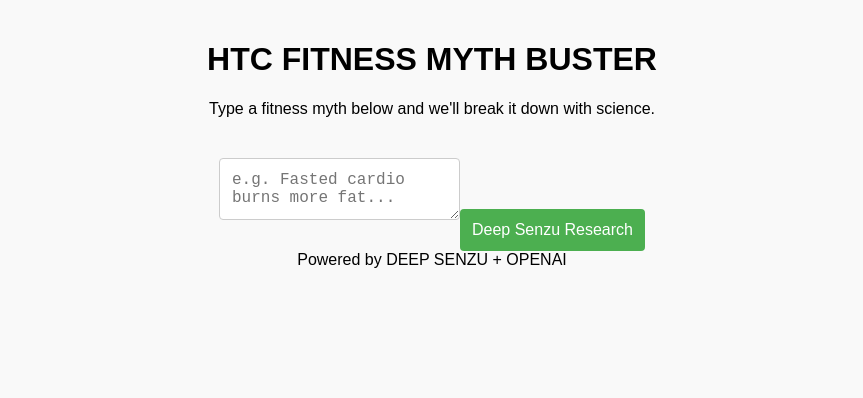
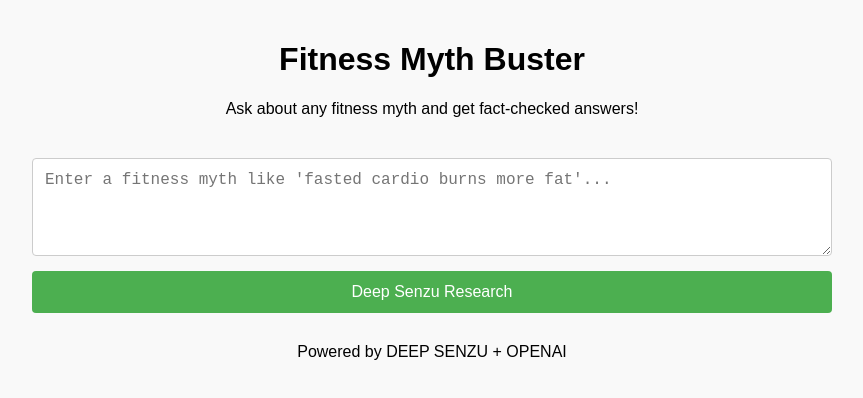
Before and after one commit to kegz1/fitness-myth-buster-clean, a React (Create React App) app in the folder frontend/: page / in a window 1280 px wide. Shown: the top 398 px of the page, without its empty margins (208-1071 px from the left). Built offline with nearby package versions, Linux system fonts and the light colour scheme.

Commit message:
Update App.js

```diff
--- a/frontend/src/App.js
+++ b/frontend/src/App.js
@@ -2,36 +2,28 @@
 import './App.css';
 
 function App() {
-  const [inputValue, setInputValue] = useState('');
+  const [mythQuestion, setMythQuestion] = useState('');
+  const [response, setResponse] = useState('');
   const [isLoading, setIsLoading] = useState(false);
-  const [result, setResult] = useState(null);
-  const [error, setError] = useState(null);
 
-  const handleSubmit = async () => {
-    if (!inputValue.trim()) return;
+  const handleSubmit = async (e) => {
+    e.preventDefault();
     setIsLoading(true);
-    setError(null);
-    setResult(null);
 
     try {
-      const response = await fetch('https://fitness-myth-backend.onrender.com/api/debunk', {
+      const result = await fetch('https://fitness-myth-backend.onrender.com/api/verify-myth', {
         method: 'POST',
         headers: {
           'Content-Type': 'application/json',
         },
-        body: JSON.stringify({ claim: inputValue }),
+        body: JSON.stringify({ question: mythQuestion }),
       });
 
-      const data = await response.json();
-
-      if (data.result) {
-        setResult(data.result);
-      } else {
-        setError('No response received from backend.');
-      }
-    } catch (err) {
-      console.error(err);
-      setError('Something went wrong while connecting to the backend.');
+      const data = await result.json();
+      setResponse(data.response);
+    } catch (error) {
+      console.error('Error:', error);
+      setResponse('❌ Error connecting to server. Try again later.');
     } finally {
       setIsLoading(false);
     }
@@ -39,44 +31,36 @@
 
   return (
     <div className="App">
-      <div className="app-container">
       <header className="App-header">
-          <h1>HTC FITNESS MYTH BUSTER</h1>
-          <p>Type a fitness myth below and we'll break it down with science.</p>
+        <h1>Fitness Myth Buster</h1>
+        <p>Ask about any fitness myth and get fact-checked answers!</p>
       </header>
 
       <main>
-          <div className="myth-form">
+        <form onSubmit={handleSubmit} className="myth-form">
           <textarea
+            value={mythQuestion}
+            onChange={(e) => setMythQuestion(e.target.value)}
+            placeholder="Enter a fitness myth like 'fasted cardio burns more fat'..."
+            rows={4}
+            required
             className="myth-input"
-              value={inputValue}
-              onChange={(e) => setInputValue(e.target.value)}
-              placeholder="e.g. Fasted cardio burns more fat..."
           />
-            <button className="submit-button" onClick={handleSubmit} disabled={isLoading}>
+          <button type="submit" disabled={isLoading} className="submit-button">
             {isLoading ? 'Thinking...' : 'Deep Senzu Research'}
           </button>
-          </div>
+        </form>
 
-          {isLoading && (
-            <div className="loading-container">
-              <div className="loading-spinner"></div>
-              <div>Analyzing Myth...</div>
-            </div>
-          )}
-
-          {error && <div className="error-message">{error}</div>}
-
-          {result && (
+        {response && (
           <div className="result-container">
-              <pre className="result-content">{result}</pre>
+            <h2>RESULT</h2>
+            <pre>{response}</pre>
           </div>
         )}
       </main>
 
       <footer className="App-footer">Powered by DEEP SENZU + OPENAI</footer>
     </div>
-    </div>
   );
 }
 
```
Lines whose indentation alone changed are shown as unchanged.
